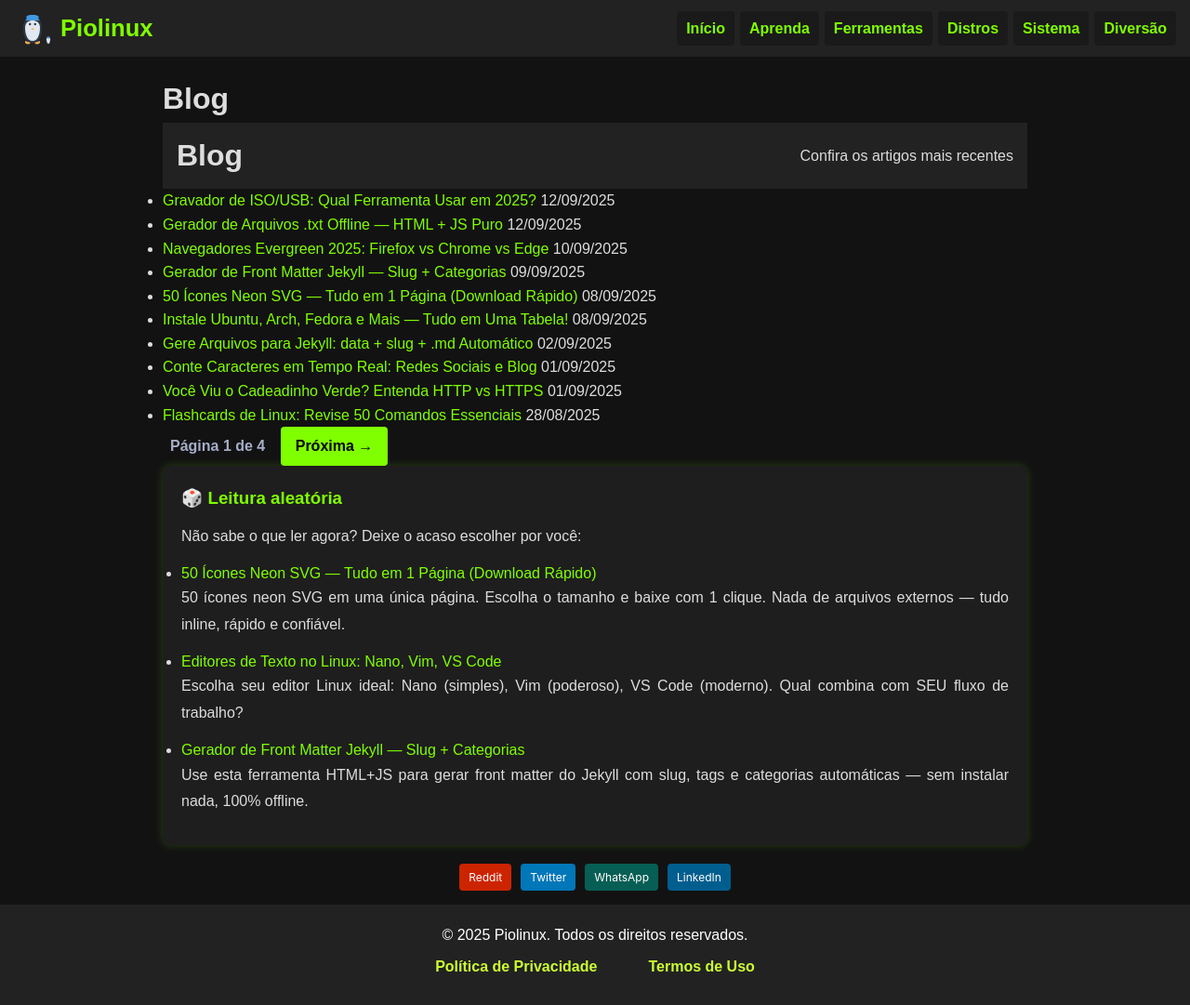
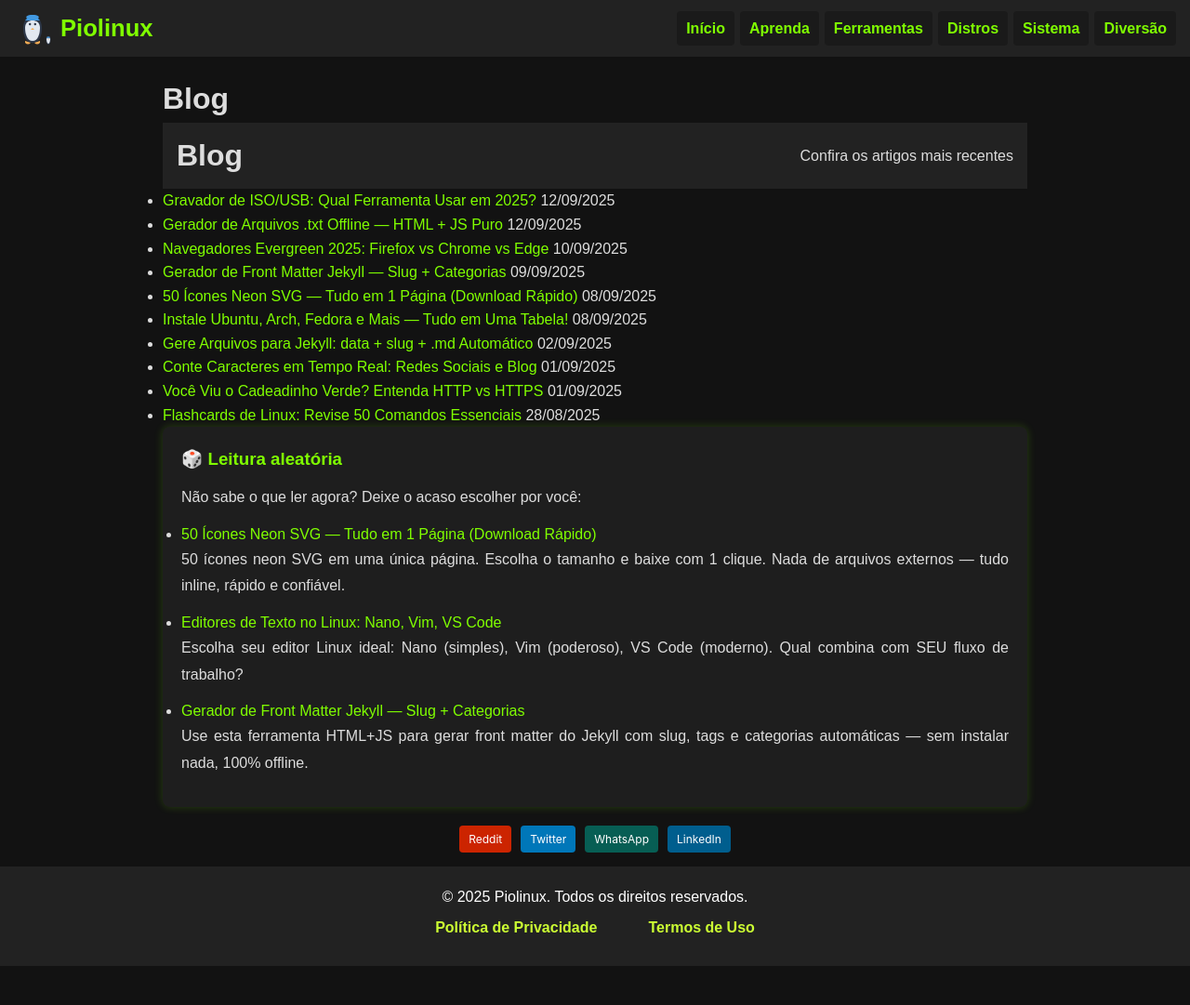
Before and after one commit to Piolinux/piolinux-site, a Jekyll site: the page built from blog/index.html, in a window 1280 px wide. Shown: the whole page at 93% size. Built offline with Jekyll 4.4.1, drawn with Linux system fonts in a browser that asks for light colours; the list of posts is cut into pages by our own code; after the commit the page ends 1039 px from its top, so only the background shows below that; part of the change alters nothing that is shown.

```diff
--- a/blog/index.html
+++ b/blog/index.html
@@ -22,8 +22,7 @@ title: Blog
   {% endfor %}
 </ul>
 
-<!-- Paginação -->
-{% include pagination.html %}
+
 
 <style>
 
```
